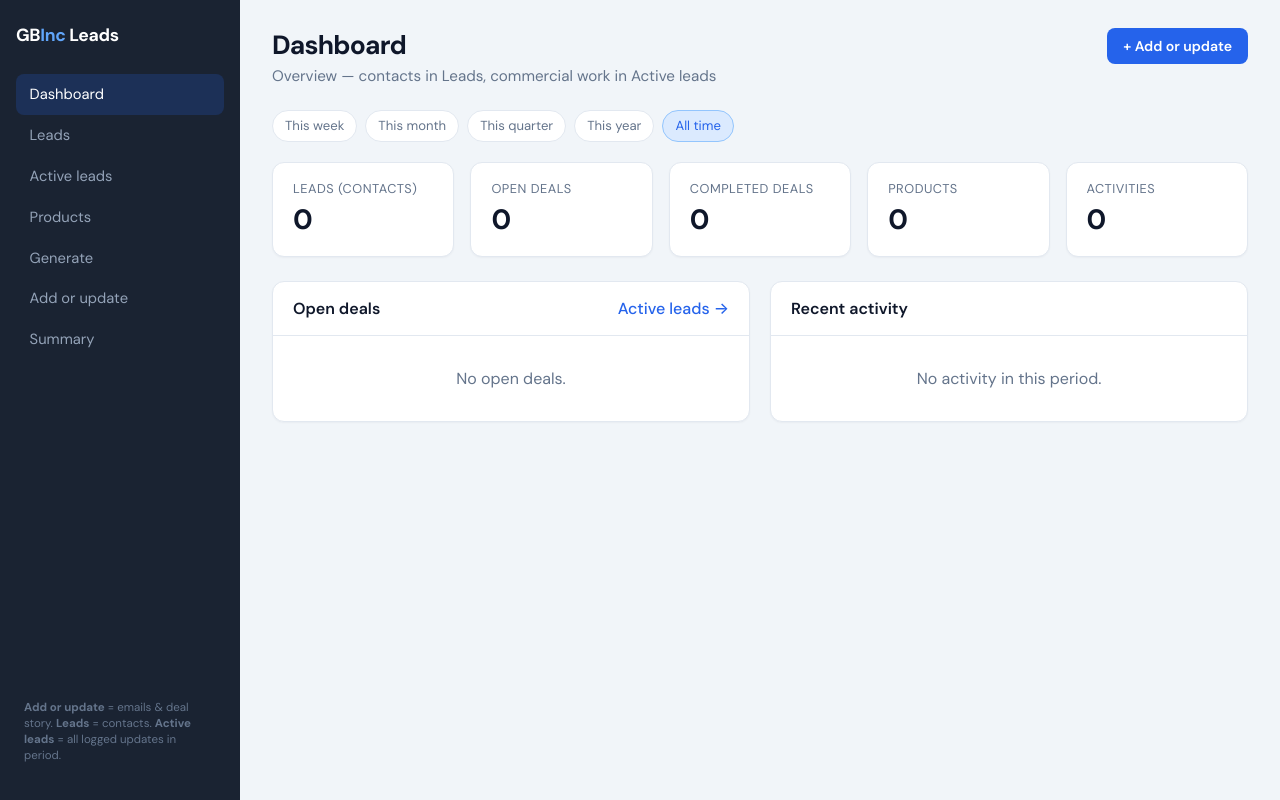
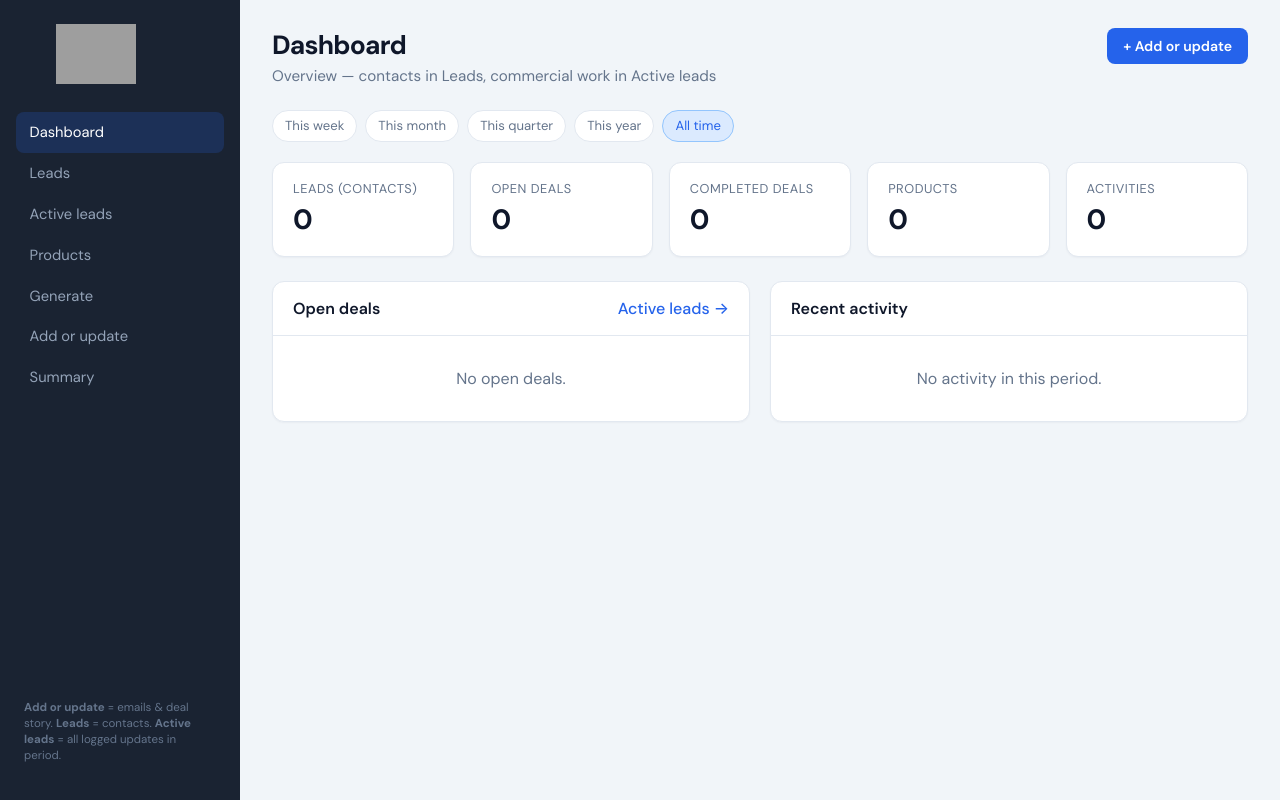
Before and after one commit to padmaja-artsee/godavari, a FastAPI app: page / in a window 1280 px wide. Run offline with FastAPI, Linux system fonts and the light colour scheme; data that the repository does not hold is empty; grey boxes are pictures that could not be loaded.

Commit message:
Replace text brand with logo.png across app and all documents
- Sidebar: replaced 'GBInc Leads' text with logo.png image
- Documents (PO, CI, SI, DN): replaced gbbv-logo.png with logo.png
- Added .brand-logo CSS for proper sizing in the sidebar

Co-authored-by: Cursor <cursoragent@cursor.com>

```diff
--- a/static/style.css
+++ b/static/style.css
@@ -38,14 +38,16 @@ body {
 }
 
 .brand {
-  font-weight: 700;
-  font-size: 1.1rem;
-  letter-spacing: -0.02em;
   margin-bottom: 1.5rem;
-  color: #fff;
 }
 
-.brand span { color: #60a5fa; }
+.brand-logo {
+  max-width: 160px;
+  max-height: 60px;
+  width: 100%;
+  object-fit: contain;
+  display: block;
+}
 
 .nav a {
   display: block;
--- a/templates/base.html
+++ b/templates/base.html
@@ -13,7 +13,7 @@
   <div class="layout{% if hide_nav %} layout-full{% endif %}">
     {% if not hide_nav %}
     <aside class="sidebar no-print">
-      <div class="brand">GB<span>Inc</span> Leads</div>
+      <div class="brand"><img src="/static/logo.png" alt="Godavari Leads" class="brand-logo" /></div>
       <nav class="nav">
         <a href="/" class="{% if page == 'dashboard' %}active{% endif %}">Dashboard</a>
         <a href="/leads" class="{% if page == 'leads' %}active{% endif %}">Leads</a>
--- a/templates/generate/commission_invoices/_ci_body.html
+++ b/templates/generate/commission_invoices/_ci_body.html
@@ -3,7 +3,7 @@
 
   {# ── Header: logo + company name only (no border here) ── #}
   <div class="ci-header-row">
-    <img src="/static/gbbv-logo.png" alt="GBBV logo" class="po-logo" />
+    <img src="/static/logo.png" alt="GBBV logo" class="po-logo" />
     <div class="ci-company-name">
       {% if readonly %}{{ ci.company_name or '' }}
       {% else %}<input class="po-input po-company-title ci-company-input" name="company_name" value="{{ ci.company_name or '' }}" />{% endif %}
--- a/templates/generate/delivery_notes/_dn_body.html
+++ b/templates/generate/delivery_notes/_dn_body.html
@@ -3,7 +3,7 @@
 
   {# ── Header: logo + company name ── #}
   <div class="ci-header-row">
-    <img src="/static/gbbv-logo.png" alt="GBBV logo" class="po-logo" />
+    <img src="/static/logo.png" alt="GBBV logo" class="po-logo" />
     <div class="ci-company-name">
       {% if readonly %}{{ dn.company_name or '' }}
       {% else %}<input class="po-input po-company-title ci-company-input" name="company_name" value="{{ dn.company_name or '' }}" />{% endif %}
--- a/templates/generate/purchase_orders/_po_body.html
+++ b/templates/generate/purchase_orders/_po_body.html
@@ -2,7 +2,7 @@
 {% set CURRENCIES = ['Euro','USD','GBP','JPY','CHF','CAD','AUD','CNY','INR','SGD'] %}
 <div class="po-page po-excel-layout">
   <div class="po-brand-row">
-    <img src="/static/gbbv-logo.png" alt="Company logo" class="po-logo" />
+    <img src="/static/logo.png" alt="Company logo" class="po-logo" />
     <div class="po-brand-text">
       {% if readonly %}
       <div class="po-company-title">{{ po.company_name or '' }}</div>
--- a/templates/generate/sales_invoices/_si_body.html
+++ b/templates/generate/sales_invoices/_si_body.html
@@ -4,7 +4,7 @@
 
   {# ── Header: logo + company name ── #}
   <div class="ci-header-row">
-    <img src="/static/gbbv-logo.png" alt="GBBV logo" class="po-logo" />
+    <img src="/static/logo.png" alt="GBBV logo" class="po-logo" />
     <div class="ci-company-name">
       {% if readonly %}{{ si.company_name or '' }}
       {% else %}<input class="po-input po-company-title ci-company-input" name="company_name" value="{{ si.company_name or '' }}" />{% endif %}
```
